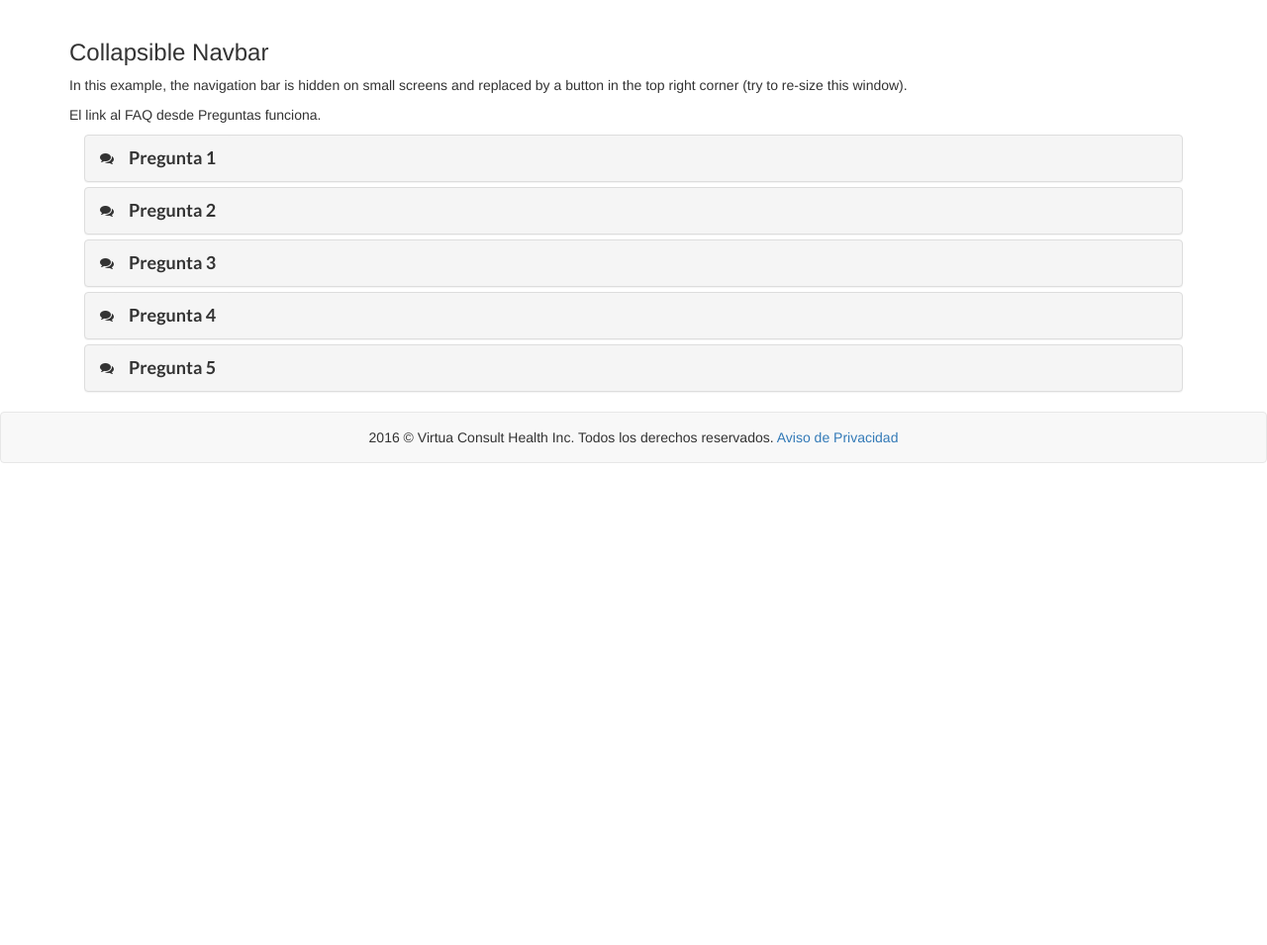
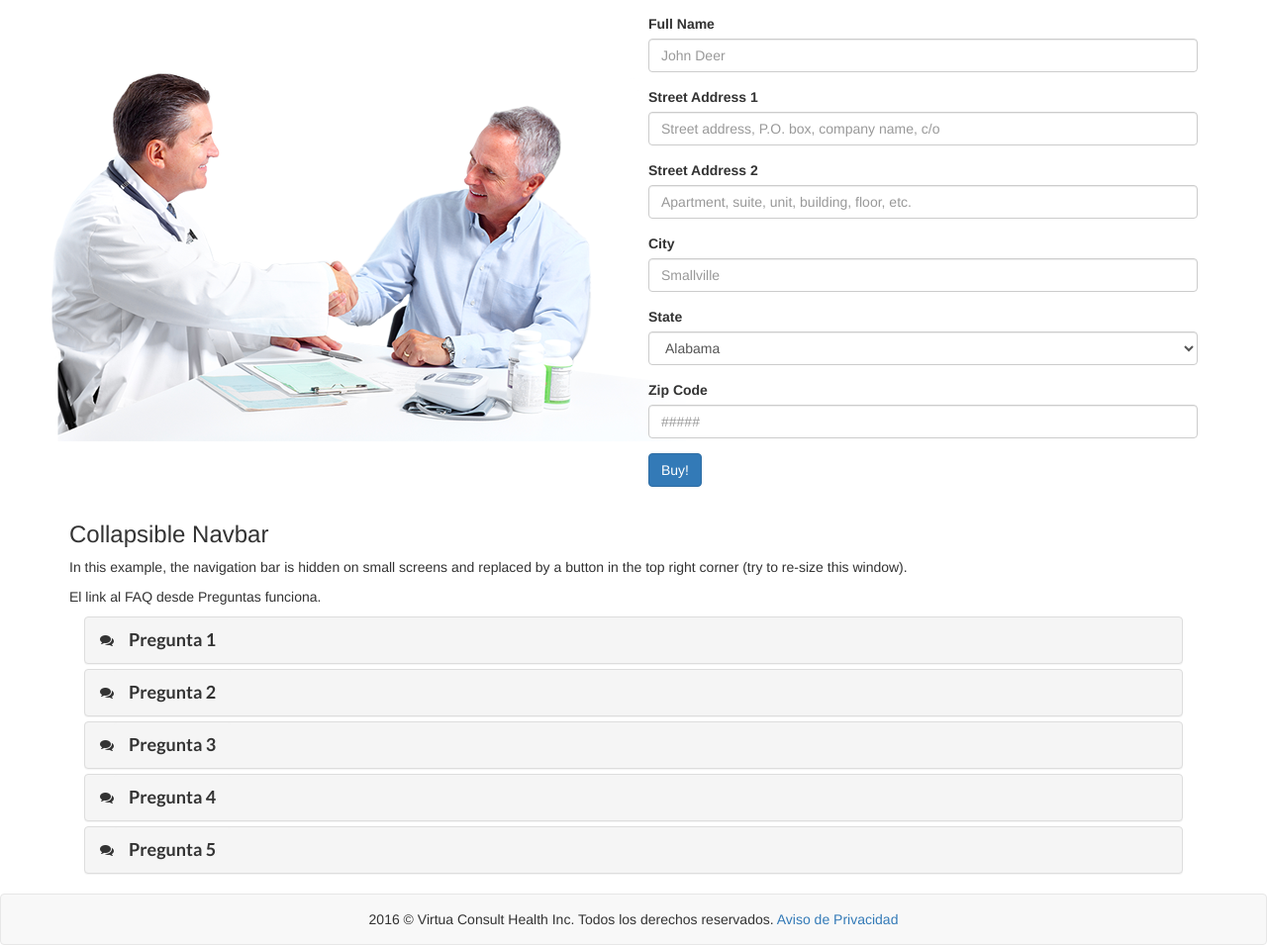
Before and after one commit to martindiiorio/desarrollo, a PHP site: page / in a window 1280 px wide. Shown: the part 52-1007 px from the top of the page at 99% size. Before the commit the page ends 520 px from the top, so only its background shows below. Run offline with PHP 8.4, Linux system fonts and the light colour scheme.

Commit message:
integración de section home

```diff
--- a/css/style.css
+++ b/css/style.css
@@ -1,3 +1,16 @@
+/*HOME CSS*/
+.navbar {
+    margin-bottom: 0;
+}
+
+.section-form {
+		padding-top: 1em;
+}
+
+.section-home {
+	background: url('../img/dondeDuele-corporativo.png') no-repeat;
+}
+
 /*FAQ CSS*/
 .faqItems {
 	font-size: 18px;
--- a/index.html
+++ b/index.html
@@ -124,6 +124,113 @@
         </div>
     </div>
 
+    <section class="section-home">
+        <div class="container">
+            <div class="row">
+                <div class="col-sm-6">
+
+                </div>
+                <div class="col-sm-6">
+                    <form class="section-form">
+                        <div class="form-group">
+                            <!-- Full Name -->
+                            <label for="full_name_id" class="control-label">Full Name</label>
+                            <input type="text" class="form-control" id="full_name_id" name="full_name" placeholder="John Deer">
+                        </div>
+
+                        <div class="form-group">
+                            <!-- Street 1 -->
+                            <label for="street1_id" class="control-label">Street Address 1</label>
+                            <input type="text" class="form-control" id="street1_id" name="street1" placeholder="Street address, P.O. box, company name, c/o">
+                        </div>
+
+                        <div class="form-group">
+                            <!-- Street 2 -->
+                            <label for="street2_id" class="control-label">Street Address 2</label>
+                            <input type="text" class="form-control" id="street2_id" name="street2" placeholder="Apartment, suite, unit, building, floor, etc.">
+                        </div>
+
+                        <div class="form-group">
+                            <!-- City-->
+                            <label for="city_id" class="control-label">City</label>
+                            <input type="text" class="form-control" id="city_id" name="city" placeholder="Smallville">
+                        </div>
+
+                        <div class="form-group">
+                            <!-- State Button -->
+                            <label for="state_id" class="control-label">State</label>
+                            <select class="form-control" id="state_id">
+                                <option value="AL">Alabama</option>
+                                <option value="AK">Alaska</option>
+                                <option value="AZ">Arizona</option>
+                                <option value="AR">Arkansas</option>
+                                <option value="CA">California</option>
+                                <option value="CO">Colorado</option>
+                                <option value="CT">Connecticut</option>
+                                <option value="DE">Delaware</option>
+                                <option value="DC">District Of Columbia</option>
+                                <option value="FL">Florida</option>
+                                <option value="GA">Georgia</option>
+                                <option value="HI">Hawaii</option>
+                                <option value="ID">Idaho</option>
+                                <option value="IL">Illinois</option>
+                                <option value="IN">Indiana</option>
+                                <option value="IA">Iowa</option>
+                                <option value="KS">Kansas</option>
+                                <option value="KY">Kentucky</option>
+                                <option value="LA">Louisiana</option>
+                                <option value="ME">Maine</option>
+                                <option value="MD">Maryland</option>
+                                <option value="MA">Massachusetts</option>
+                                <option value="MI">Michigan</option>
+                                <option value="MN">Minnesota</option>
+                                <option value="MS">Mississippi</option>
+                                <option value="MO">Missouri</option>
+                                <option value="MT">Montana</option>
+                                <option value="NE">Nebraska</option>
+                                <option value="NV">Nevada</option>
+                                <option value="NH">New Hampshire</option>
+                                <option value="NJ">New Jersey</option>
+                                <option value="NM">New Mexico</option>
+                                <option value="NY">New York</option>
+                                <option value="NC">North Carolina</option>
+                                <option value="ND">North Dakota</option>
+                                <option value="OH">Ohio</option>
+                                <option value="OK">Oklahoma</option>
+                                <option value="OR">Oregon</option>
+                                <option value="PA">Pennsylvania</option>
+                                <option value="RI">Rhode Island</option>
+                                <option value="SC">South Carolina</option>
+                                <option value="SD">South Dakota</option>
+                                <option value="TN">Tennessee</option>
+                                <option value="TX">Texas</option>
+                                <option value="UT">Utah</option>
+                                <option value="VT">Vermont</option>
+                                <option value="VA">Virginia</option>
+                                <option value="WA">Washington</option>
+                                <option value="WV">West Virginia</option>
+                                <option value="WI">Wisconsin</option>
+                                <option value="WY">Wyoming</option>
+                            </select>
+                        </div>
+
+                        <div class="form-group">
+                            <!-- Zip Code-->
+                            <label for="zip_id" class="control-label">Zip Code</label>
+                            <input type="text" class="form-control" id="zip_id" name="zip" placeholder="#####">
+                        </div>
+
+                        <div class="form-group">
+                            <!-- Submit Button -->
+                            <button type="submit" class="btn btn-primary">Buy!</button>
+                        </div>
+                    </form>
+                </div>
+
+            </div>
+        </div>
+    </section>
+
     <div class="container">
         <h3>Collapsible Navbar</h3>
         <p>In this example, the navigation bar is hidden on small screens and replaced by a button in the top right corner (try to re-size this window).</p>
@@ -144,9 +251,7 @@
                         </div>
                         <div class="panel-collapse collapse" id="collapse1">
                             <div class="panel-body faqItems faqBody">
-                                Lorem ipsum dolor sit amet, consectetur adipisicing elit, sed do eiusmod
-                                tempor incididunt ut labore et dolore magna aliqua. Ut enim ad minim veniam,
-                                quis nostrud exercitation ullamco laboris nisi ut aliquip ex ea commodo.
+                                Lorem ipsum dolor sit amet, consectetur adipisicing elit, sed do eiusmod tempor incididunt ut labore et dolore magna aliqua. Ut enim ad minim veniam, quis nostrud exercitation ullamco laboris nisi ut aliquip ex ea commodo.
                             </div>
                         </div>
                     </div>
@@ -161,9 +266,7 @@
                         </div>
                         <div class="panel-collapse collapse" id="collapse2">
                             <div class="panel-body faqItems faqBody">
-                                Lorem ipsum dolor sit amet, consectetur adipisicing elit, sed do eiusmod
-                                tempor incididunt ut labore et dolore magna aliqua. Ut enim ad minim veniam,
-                                quis nostrud exercitation ullamco laboris nisi ut aliquip ex ea commodo.
+                                Lorem ipsum dolor sit amet, consectetur adipisicing elit, sed do eiusmod tempor incididunt ut labore et dolore magna aliqua. Ut enim ad minim veniam, quis nostrud exercitation ullamco laboris nisi ut aliquip ex ea commodo.
                             </div>
                         </div>
                     </div>
@@ -178,9 +281,7 @@
                         </div>
                         <div class="panel-collapse collapse" id="collapse3">
                             <div class="panel-body faqItems faqBody">
-                                Lorem ipsum dolor sit amet, consectetur adipisicing elit, sed do eiusmod
-                                tempor incididunt ut labore et dolore magna aliqua. Ut enim ad minim veniam,
-                                quis nostrud exercitation ullamco laboris nisi ut aliquip ex ea commodo.
+                                Lorem ipsum dolor sit amet, consectetur adipisicing elit, sed do eiusmod tempor incididunt ut labore et dolore magna aliqua. Ut enim ad minim veniam, quis nostrud exercitation ullamco laboris nisi ut aliquip ex ea commodo.
                             </div>
                         </div>
                     </div>
@@ -195,9 +296,7 @@
                         </div>
                         <div class="panel-collapse collapse" id="collapse4">
                             <div class="panel-body faqItems faqBody">
-                                Lorem ipsum dolor sit amet, consectetur adipisicing elit, sed do eiusmod
-                                tempor incididunt ut labore et dolore magna aliqua. Ut enim ad minim veniam,
-                                quis nostrud exercitation ullamco laboris nisi ut aliquip ex ea commodo.
+                                Lorem ipsum dolor sit amet, consectetur adipisicing elit, sed do eiusmod tempor incididunt ut labore et dolore magna aliqua. Ut enim ad minim veniam, quis nostrud exercitation ullamco laboris nisi ut aliquip ex ea commodo.
                             </div>
                         </div>
                     </div>
@@ -212,16 +311,15 @@
                         </div>
                         <div class="panel-collapse collapse" id="collapse5">
                             <div class="panel-body faqItems faqBody">
-                                Lorem ipsum dolor sit amet, consectetur adipisicing elit, sed do eiusmod
-                                tempor incididunt ut labore et dolore magna aliqua. Ut enim ad minim veniam,
-                                quis nostrud exercitation ullamco laboris nisi ut aliquip ex ea commodo.
+                                Lorem ipsum dolor sit amet, consectetur adipisicing elit, sed do eiusmod tempor incididunt ut labore et dolore magna aliqua. Ut enim ad minim veniam, quis nostrud exercitation ullamco laboris nisi ut aliquip ex ea commodo.
                             </div>
                         </div>
                     </div>
                 </div>
             </div>
         </div>
-    </div> <!-- Cierra "container" de FAQ -->
+    </div>
+    <!-- Cierra "container" de FAQ -->
 
     <!-- Modal -->
     <div class="modal fade" id="myModalAviso" role="dialog">
@@ -247,10 +345,8 @@
                                         <div class="panel-body">
                                             <p>
 
-                                      </p>RESPONSABLE DE LA PROTECCIÓN DE SUS DATOS PERSONALES: Mediconnect Health México, S.A.P.I.
-                                      de C.V, con domicilio Calle Fuentes de Ceres, Número 4, Código Postal 52780, Colonia Lomas
-                                      de Tecamachalco, Municipio Huixquilucan, Estado de México, es responsable de recabar sus
-                                      datos personales, del uso que se le dé a los mismos y de su protección.
+                                            </p>RESPONSABLE DE LA PROTECCIÓN DE SUS DATOS PERSONALES: Mediconnect Health México, S.A.P.I. de C.V, con domicilio Calle Fuentes de Ceres, Número 4, Código Postal 52780, Colonia Lomas de Tecamachalco, Municipio
+                                            Huixquilucan, Estado de México, es responsable de recabar sus datos personales, del uso que se le dé a los mismos y de su protección.
                                         </div>
                                     </div>
                                 </div>
@@ -264,9 +360,7 @@
                                     </div>
                                     <div class="panel-collapse collapse" id="privacidad_2">
                                         <div class="panel-body">
-                                      Lorem ipsum dolor sit amet, consectetur adipisicing elit, sed do eiusmod
-                                      tempor incididunt ut labore et dolore magna aliqua. Ut enim ad minim veniam,
-                                      quis nostrud exercitation ullamco laboris nisi ut aliquip ex ea commodo.
+                                            Lorem ipsum dolor sit amet, consectetur adipisicing elit, sed do eiusmod tempor incididunt ut labore et dolore magna aliqua. Ut enim ad minim veniam, quis nostrud exercitation ullamco laboris nisi ut aliquip ex ea commodo.
                                         </div>
                                     </div>
                                 </div>
@@ -280,9 +374,7 @@
                                     </div>
                                     <div class="panel-collapse collapse" id="privacidad_3">
                                         <div class="panel-body">
-                                      Lorem ipsum dolor sit amet, consectetur adipisicing elit, sed do eiusmod
-                                      tempor incididunt ut labore et dolore magna aliqua. Ut enim ad minim veniam,
-                                      quis nostrud exercitation ullamco laboris nisi ut aliquip ex ea commodo.
+                                            Lorem ipsum dolor sit amet, consectetur adipisicing elit, sed do eiusmod tempor incididunt ut labore et dolore magna aliqua. Ut enim ad minim veniam, quis nostrud exercitation ullamco laboris nisi ut aliquip ex ea commodo.
                                         </div>
                                     </div>
                                 </div>
```
Also changed, not shown: 2 other files. Lines whose indentation alone changed are shown as unchanged.
